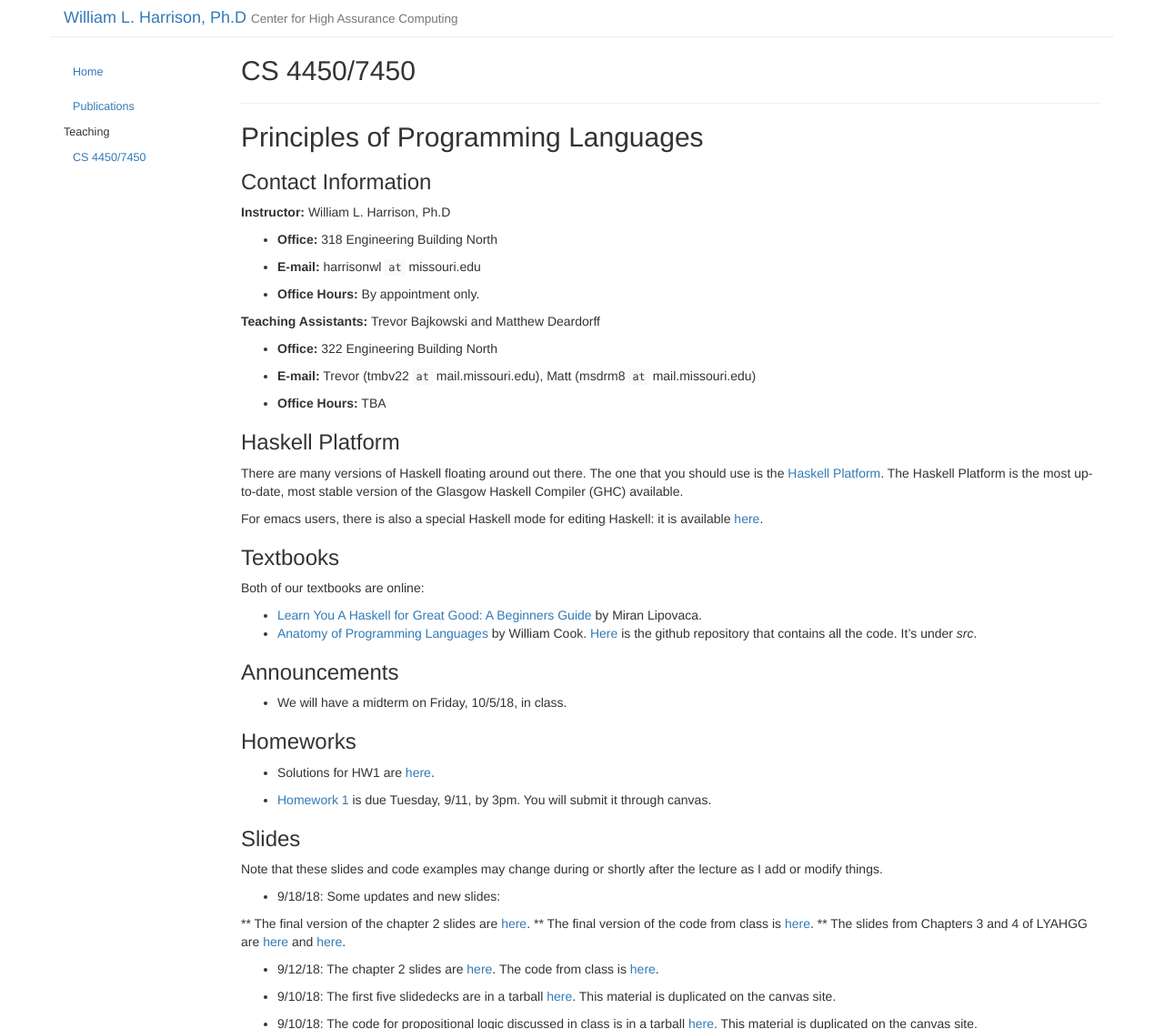
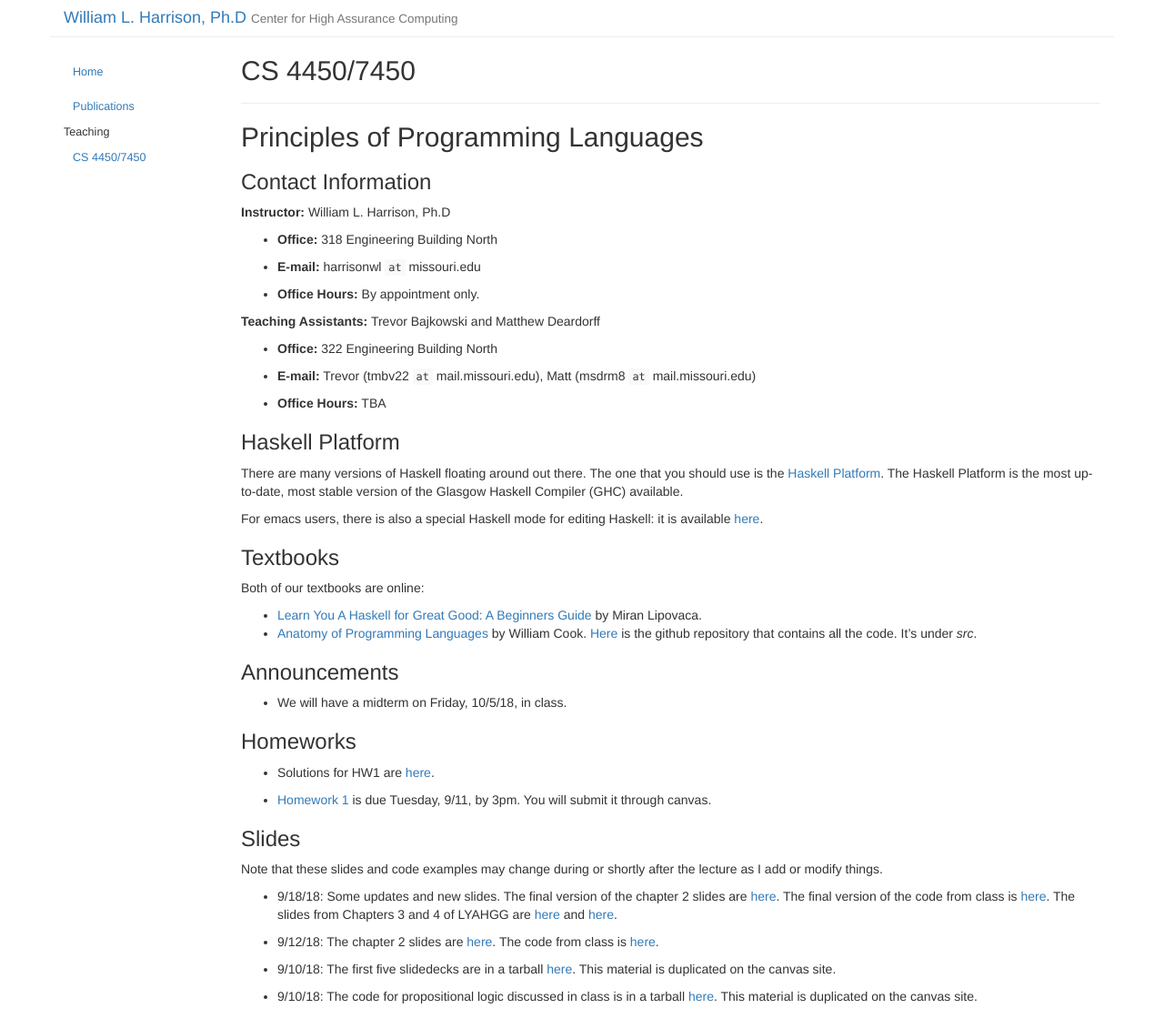
Before and after one commit to harrisonwl/harrisonwl.github.io, a Jekyll site: the page built from _posts/2018-09-10-cs4450.md, in a window 1280 px wide, cut to the strip 0-1131 px from the top of the page. Shown: the whole strip at 91% size. Built offline with Jekyll 4.4.1, drawn with Linux system fonts in a browser that asks for light colours.

```diff
--- a/_posts/2018-09-10-cs4450.md
+++ b/_posts/2018-09-10-cs4450.md
@@ -60,11 +60,7 @@ Both of our textbooks are online:
 Note that these slides and code examples may change during or shortly after the lecture as I add or modify things.
 
 
-* 9/18/18: Some updates and new slides:
-
-** The final version of the chapter 2 slides are <a href="https://harrisonwl.github.io/assets/courses/popl/fall2018/slides/chapter2.pdf">here</a>.
-** The final version of the code from class is <a href="https://harrisonwl.github.io/assets/courses/popl/fall2018/slides/Chap2.hs">here</a>.
-** The slides from Chapters 3 and 4 of LYAHGG are <a href="https://harrisonwl.github.io/assets/courses/popl/fall2018/slides/chapter3.pdf">here</a> and <a href="https://harrisonwl.github.io/assets/courses/popl/fall2018/slides/chapter4.pdf">here</a>.
+* 9/18/18: Some updates and new slides. The final version of the chapter 2 slides are <a href="https://harrisonwl.github.io/assets/courses/popl/fall2018/slides/chapter2.pdf">here</a>. The final version of the code from class is <a href="https://harrisonwl.github.io/assets/courses/popl/fall2018/slides/Chap2.hs">here</a>. The slides from Chapters 3 and 4 of LYAHGG are <a href="https://harrisonwl.github.io/assets/courses/popl/fall2018/slides/chapter3.pdf">here</a> and <a href="https://harrisonwl.github.io/assets/courses/popl/fall2018/slides/chapter4.pdf">here</a>.
 
 * 9/12/18:  The chapter 2 slides are <a href="https://harrisonwl.github.io/assets/courses/popl/fall2018/slides/chapter2.pdf">here</a>. The code from class is <a href="https://harrisonwl.github.io/assets/courses/popl/fall2018/slides/Chap2.hs">here</a>.
 
```
